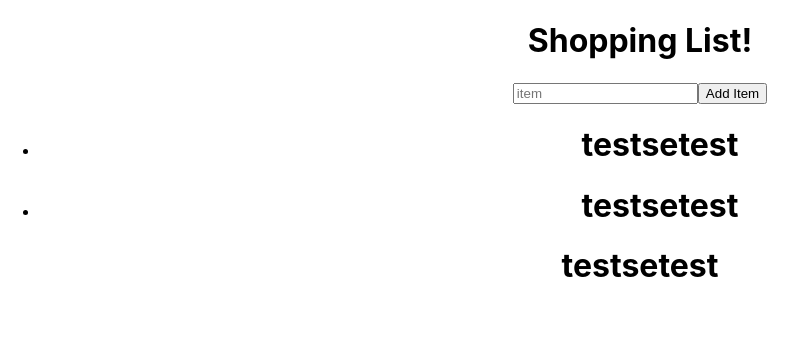
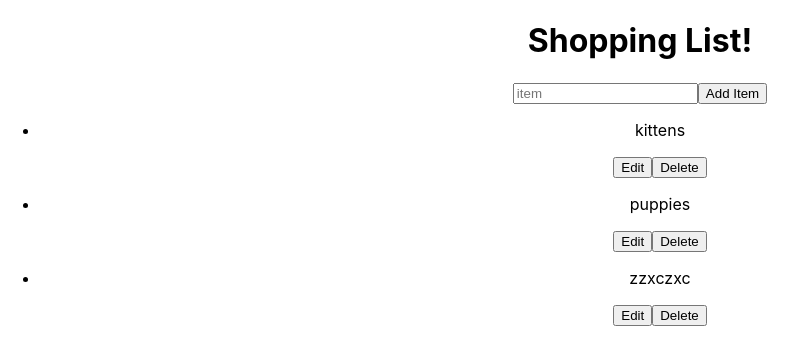
Before and after one commit to ian-ch-jsx/shopping-list, a React (Create React App) app: page / in a window 1280 px wide. Shown: the top 364 px of the page, without its empty margins (0-807 px from the left). Built offline with nearby package versions, Linux system fonts and the light colour scheme.

Commit message:
Items rendering

```diff
--- a/src/components/AddItem/AddItem.jsx
+++ b/src/components/AddItem/AddItem.jsx
@@ -1,14 +1,12 @@
 import { useState } from 'react';
 
 export default function AddItem({ onAddItem }) {
-  //newitem usestate
   const [newItem, setNewItem] = useState('');
 
-  //handleSubmit
   const handleSubmit = (e) => {
     e.preventDefault();
+    onAddItem(newItem);
     setNewItem('');
-    onAddItem(newItem);
   };
 
   return (
--- a/src/components/Item/Item.jsx
+++ b/src/components/Item/Item.jsx
@@ -1,9 +1,39 @@
 import { useState } from 'react';
 
-export default function Item() {
+export default function Item({ item, onChange, onDelete }) {
+  const [isEditing, setIsEditing] = useState(false);
+  let itemContent;
+  console.log('item', item);
+  if (isEditing) {
+    itemContent = (
+      <>
+        <input
+          value={item.text}
+          onChange={(e) => {
+            onChange({
+              ...item,
+              text: e.target.value,
+            });
+          }}
+        />
+
+        <button onClick={() => setIsEditing(false)}>update</button>
+      </>
+    );
+  } else {
+    itemContent = (
+      <>
+        <p>{item.text}</p>
+        <button onClick={() => setIsEditing(true)}>Edit</button>
+      </>
+    );
+  }
   return (
     <div>
-      <h1>testsetest</h1>
+      {itemContent}
+      <button type="button" onClick={() => onDelete(item.id)}>
+        Delete
+      </button>
     </div>
   );
 }
--- a/src/components/ItemList/ItemList.jsx
+++ b/src/components/ItemList/ItemList.jsx
@@ -1,4 +1,3 @@
-import React from 'react';
 import Item from '../Item/Item';
 
 export default function ItemList({ onChangeItem, onDeleteItem, items }) {
@@ -11,7 +10,6 @@ export default function ItemList({ onChangeItem, onDeleteItem, items }) {
           </li>
         ))}
       </ul>
-      <Item />
     </div>
   );
 }
--- a/src/views/Main/Main.jsx
+++ b/src/views/Main/Main.jsx
@@ -5,9 +5,9 @@ import ItemList from '../../components/ItemList/ItemList';
 const initialItems = [
   { id: 0, text: 'kittens', done: false },
   { id: 1, text: 'puppies', done: false },
+  { id: 2, text: 'zzxczxc', done: false },
 ];
 
-// create itemReducer
 function itemReducer(items, action) {
   switch (action.type) {
     case 'added': {
@@ -38,9 +38,8 @@ function itemReducer(items, action) {
 }
 
 export default function Main() {
-  //Use reducer takes a reducer function and the initial state
   const [items, dispatch] = useReducer(itemReducer, initialItems);
-  //handleAddItem dispatch
+
   const handleAddItem = (text) => {
     dispatch({
       type: 'added',
@@ -48,14 +47,14 @@ export default function Main() {
       text,
     });
   };
-  //handleChangeItem
+
   const handleChangeItem = (task) => {
     dispatch({
       type: 'changed',
       task,
     });
   };
-  //handleDelete
+
   const handleDeleteItem = (taskId) => {
     dispatch({
       type: 'deleted',
```
